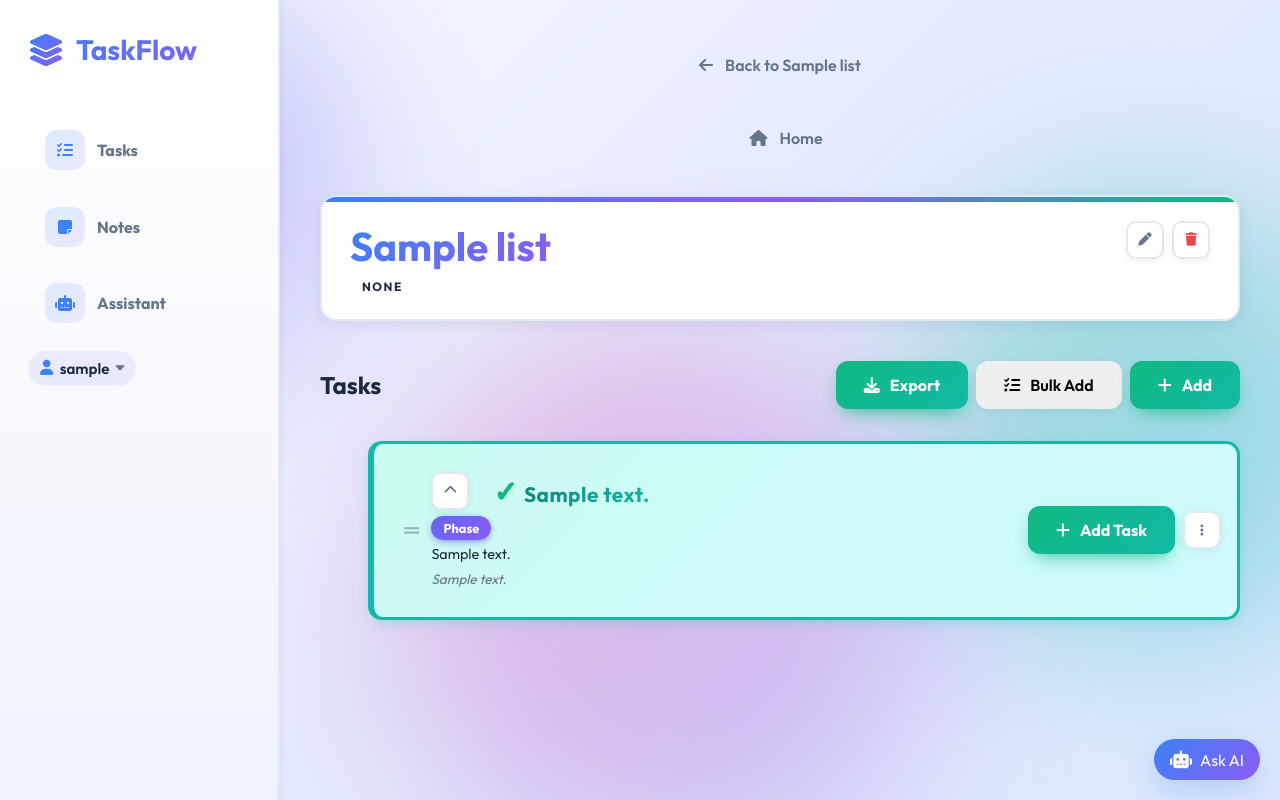
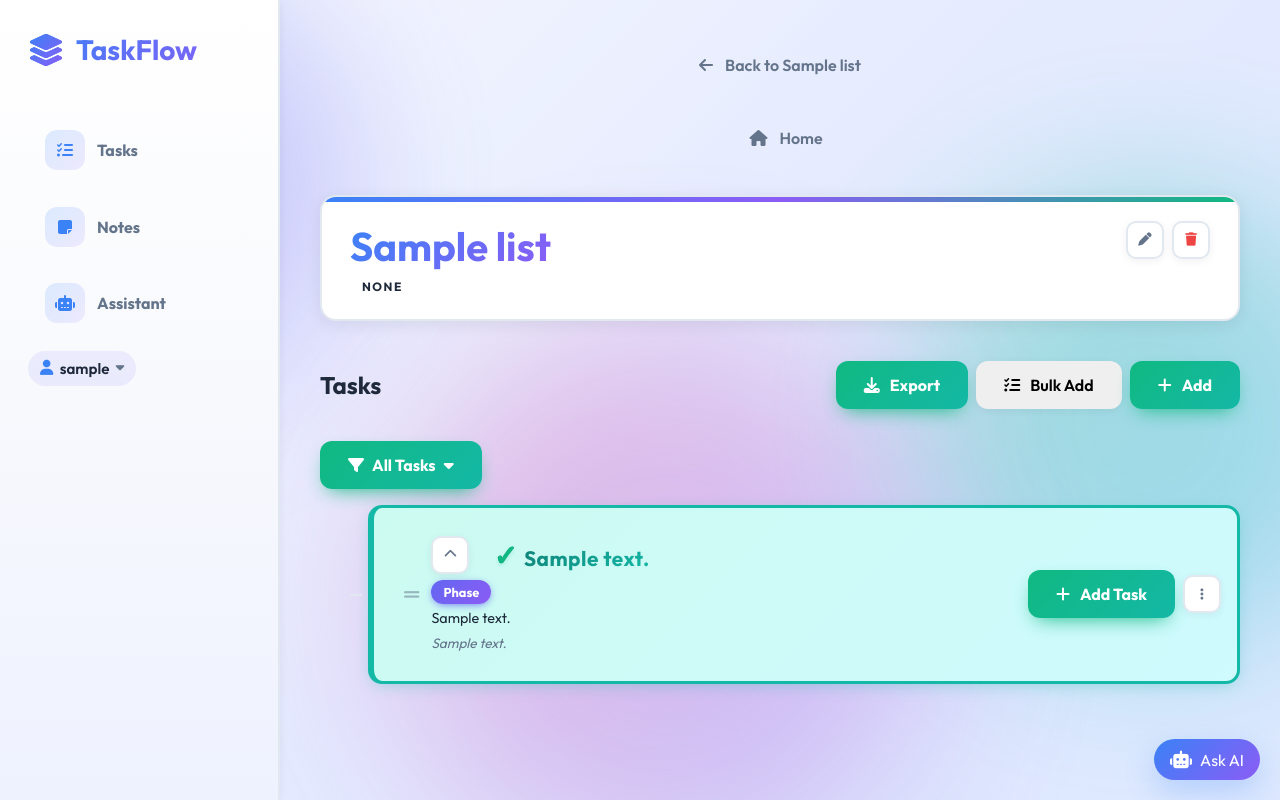
Before and after one commit to Arifrei/todo_app, a Flask app: page /list/1 in a window 1280 px wide. Run offline with Flask 3, Linux system fonts and the light colour scheme; the visitor is signed in with stand-in values (Sample User, id 1); tables that the repository leaves empty hold one stand-in row (values such as "Sample post"); some libraries are stand-ins or nearby versions.

Commit message:
Added filter logic for tasks, and corrected env loading.

```diff
--- a/app.py
+++ b/app.py
@@ -1,9 +1,14 @@
-from flask import Flask, render_template, request, jsonify, redirect, url_for, session
-from models import db, User, TodoList, TodoItem, Note
-from ai_service import run_ai_chat
-from datetime import datetime
 import os
 import re
+from datetime import datetime
+
+from dotenv import load_dotenv
+from flask import Flask, render_template, request, jsonify, redirect, url_for, session
+
+load_dotenv()
+
+from ai_service import run_ai_chat
+from models import db, User, TodoList, TodoItem, Note
 
 app = Flask(__name__)
 app.config['SQLALCHEMY_DATABASE_URI'] = 'sqlite:///todo.db'
--- a/requirements.txt
+++ b/requirements.txt
@@ -2,3 +2,4 @@ Flask>=2.3,<4.0
 Flask-SQLAlchemy>=3.0,<4.0
 gunicorn>=21.0,<22.0
 openai>=1.3.0,<2.0.0
+python-dotenv>=1.0.0,<2.0.0
--- a/static/app.js
+++ b/static/app.js
@@ -27,6 +27,7 @@ let touchDragBlock = [];
 let notesState = { notes: [], activeNoteId: null, dirty: false, activeSnapshot: null };
 let noteAutoSaveTimer = null;
 let noteAutoSaveInFlight = false;
+let currentTaskFilter = 'all';
 
 // --- Dashboard Functions ---
 
@@ -268,6 +269,69 @@ function toggleStatusDropdown(itemId) {
     menu.classList.toggle('active');
 }
 
+function initTaskFilters() {
+    const menu = document.getElementById('task-filter-menu');
+    if (!menu) return;
+    menu.querySelectorAll('.task-filter-item').forEach(btn => {
+        btn.addEventListener('click', (e) => {
+            e.preventDefault();
+            setTaskFilter(btn.dataset.filter);
+            closeTaskFilterMenu();
+        });
+    });
+    setTaskFilter(currentTaskFilter);
+}
+
+function setTaskFilter(filter) {
+    const menu = document.getElementById('task-filter-menu');
+    if (!menu) return;
+    currentTaskFilter = filter || 'all';
+    menu.querySelectorAll('.task-filter-item').forEach(btn => {
+        btn.classList.toggle('active', btn.dataset.filter === currentTaskFilter);
+    });
+    const label = document.getElementById('task-filter-label');
+    if (label) {
+        const active = menu.querySelector(`.task-filter-item[data-filter="${currentTaskFilter}"]`);
+        label.textContent = active ? active.textContent.trim() : 'All Tasks';
+    }
+    applyTaskFilter();
+}
+
+function applyTaskFilter() {
+    const items = Array.from(document.querySelectorAll('.task-item'));
+    if (!items.length) return;
+    const phaseVisibility = new Map();
+
+    items.forEach(item => {
+        if (item.classList.contains('phase')) return;
+        const status = item.dataset.status;
+        const matches = currentTaskFilter === 'all' || status === currentTaskFilter;
+        item.classList.toggle('hidden-by-filter', !matches);
+        if (matches) {
+            const phaseParent = item.dataset.phaseParent;
+            if (phaseParent) phaseVisibility.set(phaseParent, true);
+        }
+    });
+
+    items.forEach(item => {
+        if (!item.classList.contains('phase')) return;
+        const phaseId = item.dataset.phaseId;
+        const showPhase = currentTaskFilter === 'all' || phaseVisibility.get(phaseId);
+        item.classList.toggle('hidden-by-filter', !showPhase);
+    });
+}
+
+function toggleTaskFilterMenu(event) {
+    if (event) event.stopPropagation();
+    const menu = document.getElementById('task-filter-menu');
+    if (menu) menu.classList.toggle('show');
+}
+
+function closeTaskFilterMenu() {
+    const menu = document.getElementById('task-filter-menu');
+    if (menu) menu.classList.remove('show');
+}
+
 // Toggle task actions dropdown
 function toggleTaskActionsMenu(itemId, event) {
     if (event) event.stopPropagation();
@@ -297,6 +361,10 @@ window.addEventListener('click', function (e) {
         document.querySelectorAll('.status-dropdown-menu').forEach(el => {
             el.classList.remove('active');
         });
+    }
+
+    if (!e.target.closest('.task-filter-dropdown')) {
+        closeTaskFilterMenu();
     }
 
     if (!e.target.closest('.task-actions-dropdown')) {
@@ -959,6 +1027,7 @@ async function refreshListView() {
         updateBulkBar();
         initDragAndDrop(); // Re-initialize drag and drop on new elements
         restorePhaseVisibility();
+        applyTaskFilter();
     } catch (e) {
         console.error('Error refreshing list view:', e);
     }
@@ -1683,6 +1752,7 @@ document.addEventListener('DOMContentLoaded', () => {
     normalizePhaseParents();
     restorePhaseVisibility();
     initStickyListHeader();
+    initTaskFilters();
     initMobileTopbar();
     initNotesPage();
     initAIPage();
--- a/static/style.css
+++ b/static/style.css
@@ -993,6 +993,10 @@ body.selection-mode-active .select-item,
     display: none !important;
 }
 
+.hidden-by-filter {
+    display: none !important;
+}
+
 .hub-pill {
     display: inline-flex;
     align-items: center;
@@ -1004,6 +1008,64 @@ body.selection-mode-active .select-item,
     font-weight: 700;
     margin-left: 0.625rem;
     box-shadow: 0 2px 8px -2px var(--accent-color);
+}
+
+.task-filter-row {
+    margin: 0.75rem 0 1rem;
+}
+
+.task-filter-dropdown {
+    position: relative;
+    display: inline-flex;
+    align-items: center;
+}
+
+.btn-filter-trigger {
+    display: inline-flex;
+    align-items: center;
+    gap: 0.5rem;
+}
+
+.task-filter-menu {
+    position: absolute;
+    top: calc(100% + 8px);
+    left: 0;
+    background: var(--white);
+    border: 2px solid var(--border-color);
+    border-radius: 12px;
+    box-shadow: var(--shadow-lg);
+    padding: 0.35rem;
+    min-width: 190px;
+    display: none;
+    z-index: 30;
+}
+
+.task-filter-menu.show {
+    display: block;
+    animation: slideDown 0.2s ease-out;
+}
+
+.task-filter-item {
+    width: 100%;
+    text-align: left;
+    padding: 0.6rem 0.9rem;
+    background: transparent;
+    border: none;
+    cursor: pointer;
+    font-weight: 600;
+    color: var(--text-color);
+    border-radius: 8px;
+    transition: var(--transition);
+}
+
+.task-filter-item:hover {
+    background: linear-gradient(135deg, var(--primary-light), var(--secondary-light));
+    color: var(--primary-color);
+}
+
+.task-filter-item.active {
+    background: linear-gradient(135deg, var(--primary-color), var(--secondary-color));
+    color: var(--white);
 }
 
 /* Status Buttons */
--- a/templates/list_view.html
+++ b/templates/list_view.html
@@ -92,6 +92,22 @@
             </div>
         </div>
         {% endif %}
+    </div>
+</div>
+
+<div class="task-filter-row">
+    <div class="task-filter-dropdown" id="task-filter-dropdown">
+        <button class="btn btn-secondary btn-filter-trigger" type="button" onclick="toggleTaskFilterMenu(event)">
+            <i class="fa-solid fa-filter"></i>
+            <span id="task-filter-label">All Tasks</span>
+            <i class="fa-solid fa-caret-down"></i>
+        </button>
+        <div class="task-filter-menu" id="task-filter-menu">
+            <button class="task-filter-item active" data-filter="all">All Tasks</button>
+            <button class="task-filter-item" data-filter="not_started">Not Started</button>
+            <button class="task-filter-item" data-filter="in_progress">Started</button>
+            <button class="task-filter-item" data-filter="done">Done</button>
+        </div>
     </div>
 </div>
 
```
